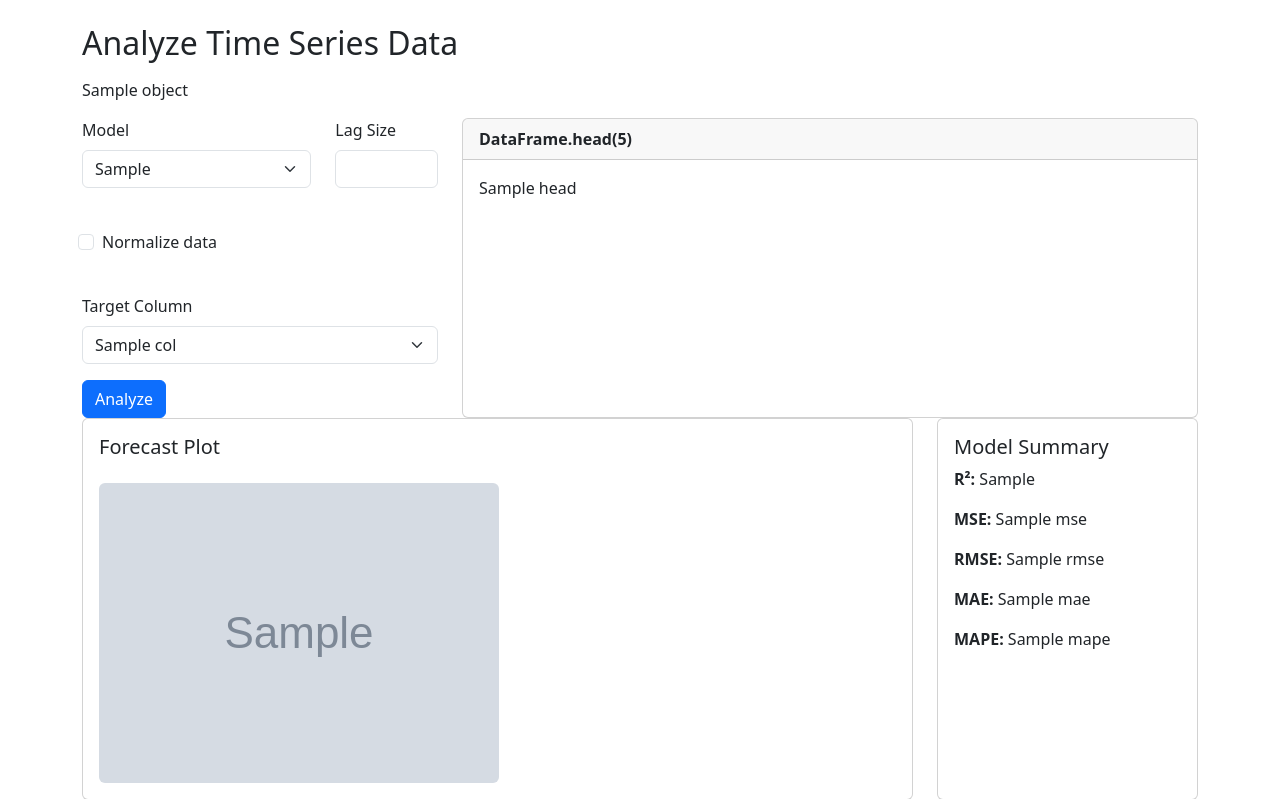
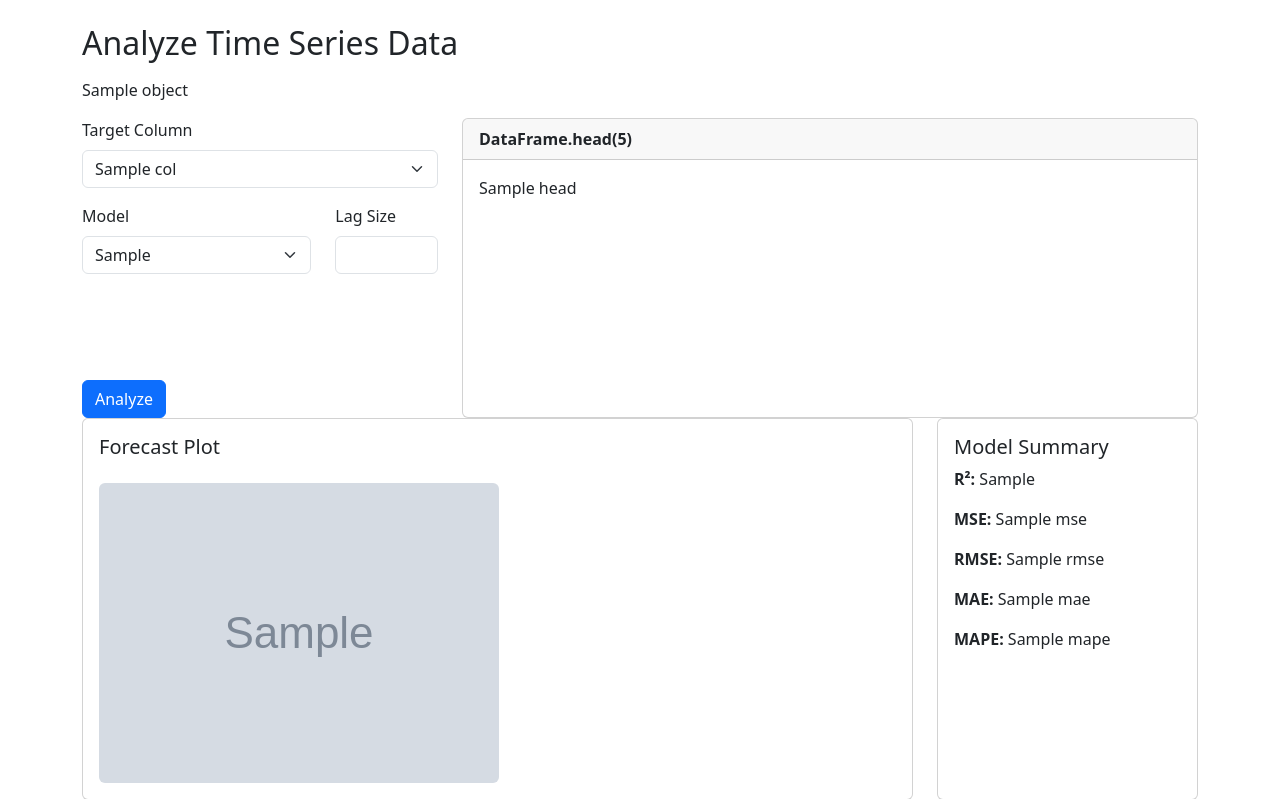
Before and after one commit to daniel-tomaszuk/data-science-web-tool, a Django app: template data_science_web_tool/linear_regression/templates/linear_regression/details.html in a window 1280 px wide. Shown: the top 799 px of the page. Run offline with Django 5.2, Linux system fonts and the light colour scheme; the template is opened without the code that fills it: most values are stand-ins (such as "Sample title", 1, 10 or a date in 2020); grey boxes marked "Sample" are stand-in pictures; data that the repository does not hold is empty.

Commit message:
Remove normalize checkbox from template.

```diff
--- a/data_science_web_tool/linear_regression/templates/linear_regression/details.html
+++ b/data_science_web_tool/linear_regression/templates/linear_regression/details.html
@@ -11,6 +11,16 @@
             {% endif %}
             <form method="post" action="{% url 'linear_regression:linear-regression-time-series-create' %}">
                 {% csrf_token %}
+
+                <!-- Target Column -->
+                <div class="mb-3">
+                    <label for="column" class="form-label">Target Column</label>
+                    <select class="form-select" id="targetColumn" name="target_column" required>
+                        {% for col in regression_columns_options %}
+                            <option value="{{ col }}"{% if col == linear_regression_target_column %} selected{% endif %}>{{ col }}</option>
+                        {% endfor %}
+                    </select>
+                </div>
                 <div class="row mb-3 align-items-center">
                     <!-- Model Type -->
                     <div class="col-md-8">
@@ -37,14 +47,8 @@
                                {% endif %}
                         min="1" required>
                     </div>
-                    <!-- Normalize & Max Depth -->
+                    <!-- Max Depth -->
                     <div class="row g-3 mt-1 md-1" id="tree-row">
-                        <div class="col-md-6 d-flex align-items-center">
-                            <div class="form-check">
-                                <input class="form-check-input" type="checkbox" id="normalize" name="normalize">
-                                <label class="form-check-label" for="normalize">Normalize data</label>
-                            </div>
-                        </div>
                         <div class="col-md-6" id="treeParamsWrapper" style="min-height: 50px;">
                             <div id="treeParams" style="opacity: 0; pointer-events: none; transition: opacity 0.3s;">
                                 <label for="maxDepth" class="form-label">Max Depth</label>
@@ -52,16 +56,6 @@
                             </div>
                         </div>
                     </div>
-                </div>
-
-                <!-- Target Column -->
-                <div class="mb-3">
-                    <label for="column" class="form-label">Target Column</label>
-                    <select class="form-select" id="targetColumn" name="target_column" required>
-                        {% for col in regression_columns_options %}
-                            <option value="{{ col }}"{% if col == linear_regression_target_column %} selected{% endif %}>{{ col }}</option>
-                        {% endfor %}
-                    </select>
                 </div>
 
                 <!-- Hidden Object ID -->
--- a/data_science_web_tool/linear_regression/views.py
+++ b/data_science_web_tool/linear_regression/views.py
@@ -112,10 +112,11 @@ class LinearRegressionTimeSeriesCreateAPIView(CreateAPIView):
             raise ValidationError("Selected target column type is not supported.")
 
         max_tree_depth = validated_data.get("max_tree_depth")
+        lag_size = validated_data.get("lag_size")
         regression_handler = handler(
             data=data_instance,
             column_name=target_column,
-            lag_size=validated_data["lag"],
+            lag_size=lag_size,
             max_tree_depth=max_tree_depth,
         )
         predictions, statistics = regression_handler.handle()
@@ -123,7 +124,7 @@ class LinearRegressionTimeSeriesCreateAPIView(CreateAPIView):
             data=data_instance,
             target_column=target_column,
             predictions=list(predictions),
-            lag_size=validated_data["lag"],
+            lag_size=lag_size,
             max_tree_depth=max_tree_depth,
             model_type=validated_data["model_type"],
             **statistics,
```
